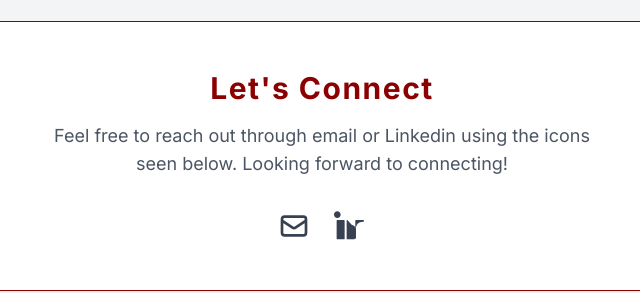
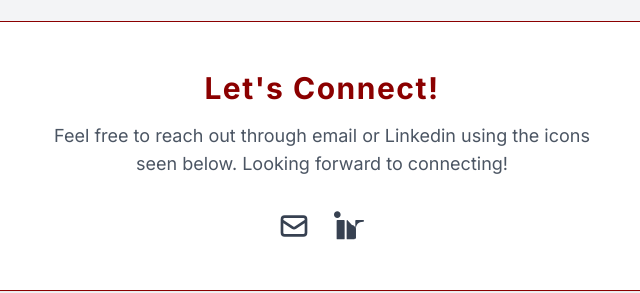
Before and after one commit to nehaparas/Portfolio, a plain HTML site: page index.html in a window 1280 px wide. Shown: the part 946-1239 px from the top of the page, 318-958 px from the left. Drawn offline with nearby package versions, Linux system fonts and the light colour scheme.

Commit message:
Minor fix to contact section

```diff
--- a/index.html
+++ b/index.html
@@ -112,7 +112,7 @@
 
 <!-- Contact Section -->
 <section id="contact" class="py-12 px-6 bg-white rounded-xl shadow-sm mb-12 text-center border border-[#8B0000]">
-    <h3 class="text-2xl md:text-3xl font-bold section-title mb-4">Let's Connect</h3>
+    <h3 class="text-2xl md:text-3xl font-bold section-title mb-4">Let's Connect!</h3>
     <p class="text-gray-600 text-lg mb-8 max-w-xl mx-auto">
         Feel free to reach out through email or Linkedin using the icons seen below. Looking forward to connecting!
     </p>
```
